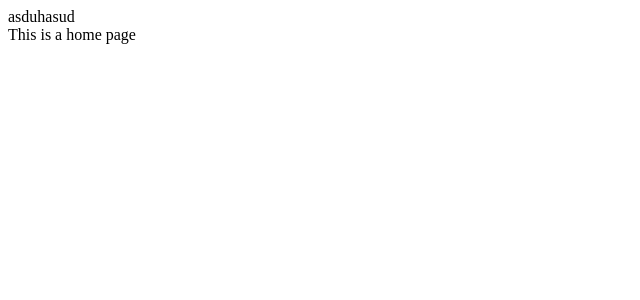
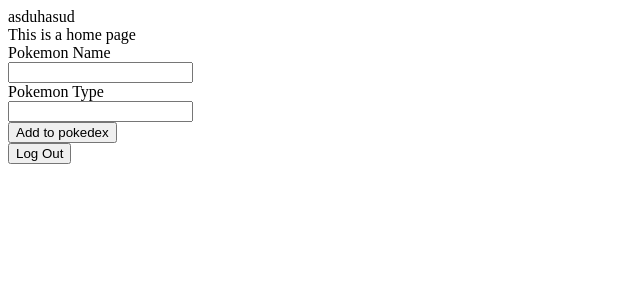
Before and after one commit to Jownyvar/CRUD-React, a React (Vite) app: page / in a window 1280 px wide. Shown: the top 300 px of the page, without its empty margins (0-640 px from the left). Built offline with nearby package versions, Linux system fonts and the light colour scheme; no server answers; sample sign-in values are in the browser's storage.

Commit message:
add input to home page

```diff
--- a/src/pages/Home.jsx
+++ b/src/pages/Home.jsx
@@ -1,7 +1,29 @@
+import { signOut } from "firebase/auth";
+import { auth } from "../lib/firebase";
+
 const Home = () => {
+  const logOut = () => {
+    try {
+      signOut(auth);
+    } catch (error) {
+      console.log(error);
+    }
+  };
   return (
     <>
       <div>This is a home page</div>
+      <form action="">
+        <label htmlFor="pokemon">Pokemon Name</label>
+        <br />
+        <input type="text" id="pokemon" />
+        <br />
+        <label htmlFor="type">Pokemon Type</label>
+        <br />
+        <input type="text" id="type" />
+        <br />
+        <button>Add to pokedex</button>
+      </form>
+      <button onClick={logOut}>Log Out</button>
     </>
   );
 };
```
